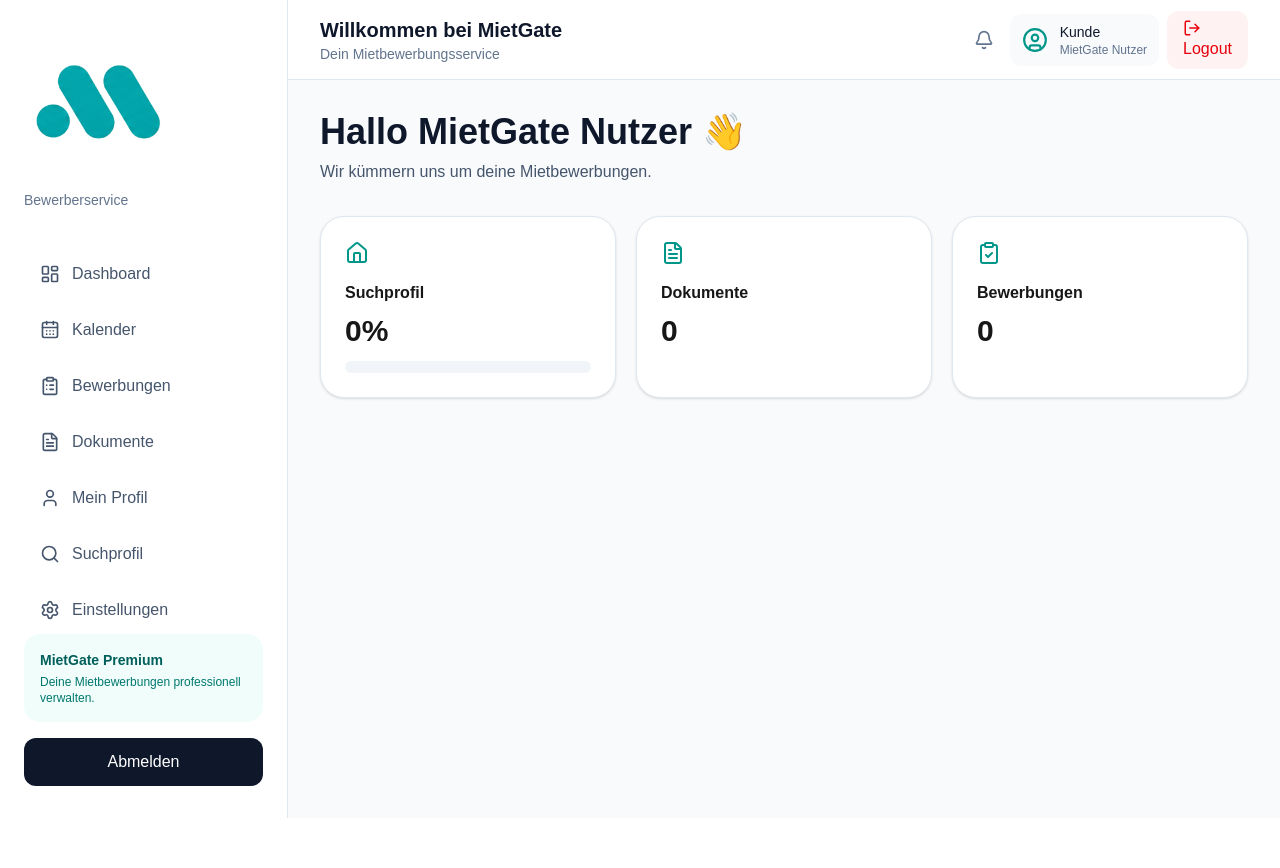
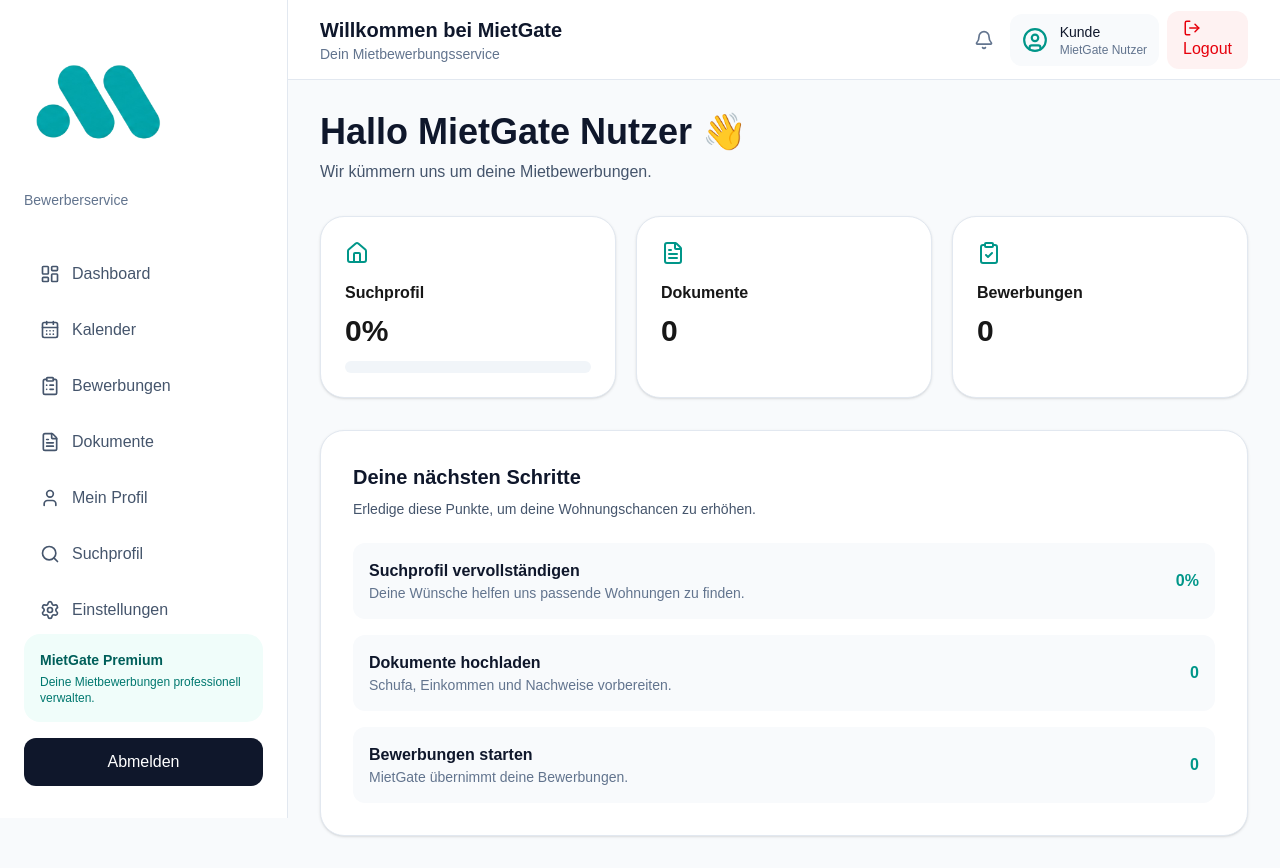
Before and after one commit to MietGate/mietgate-service, a Next.js app: page /dashboard in a window 1280 px wide. Before the commit the page ends 818 px from the top, so only its background shows below. Built offline with nearby package versions, Linux system fonts and the light colour scheme; no server answers.

Commit message:
Improve customer dashboard next steps

```diff
--- a/src/app/dashboard/page.tsx
+++ b/src/app/dashboard/page.tsx
@@ -110,7 +110,6 @@
 
 
 
-
       const {data:apps}=await supabase
         .from("applications")
         .select("id")
@@ -121,8 +120,6 @@
       setApplications(
         apps?.length || 0
       );
-
-
 
 
 
@@ -160,6 +157,7 @@
 
 
   },[]);
+
 
 
 
@@ -209,6 +207,7 @@
 
 
 
+
   return (
 
 
@@ -216,6 +215,7 @@
 
 
       <div className="space-y-8">
+
 
 
 
@@ -250,8 +250,8 @@
 
 
 
+        <div className="grid gap-5 sm:grid-cols-2 lg:grid-cols-3">
 
-        <div className="grid gap-5 sm:grid-cols-2 lg:grid-cols-3">
 
 
           <Card className="p-6">
@@ -328,6 +328,107 @@
 
 
         </div>
+
+
+
+
+
+
+
+        <Card
+          className="p-6 sm:p-8"
+          title="Deine nächsten Schritte"
+          description="Erledige diese Punkte, um deine Wohnungschancen zu erhöhen."
+        >
+
+
+          <div className="space-y-4">
+
+
+
+            <div className="flex items-center justify-between rounded-xl bg-slate-50 p-4">
+
+              <div>
+
+                <p className="font-semibold text-slate-900">
+                  Suchprofil vervollständigen
+                </p>
+
+                <p className="text-sm text-slate-500">
+                  Deine Wünsche helfen uns passende Wohnungen zu finden.
+                </p>
+
+              </div>
+
+
+              <span className="font-semibold text-teal-600">
+                {progress}%
+              </span>
+
+
+            </div>
+
+
+
+
+
+
+            <div className="flex items-center justify-between rounded-xl bg-slate-50 p-4">
+
+              <div>
+
+                <p className="font-semibold text-slate-900">
+                  Dokumente hochladen
+                </p>
+
+                <p className="text-sm text-slate-500">
+                  Schufa, Einkommen und Nachweise vorbereiten.
+                </p>
+
+              </div>
+
+
+              <span className="font-semibold text-teal-600">
+                {documents}
+              </span>
+
+
+            </div>
+
+
+
+
+
+
+            <div className="flex items-center justify-between rounded-xl bg-slate-50 p-4">
+
+              <div>
+
+                <p className="font-semibold text-slate-900">
+                  Bewerbungen starten
+                </p>
+
+                <p className="text-sm text-slate-500">
+                  MietGate übernimmt deine Bewerbungen.
+                </p>
+
+              </div>
+
+
+              <span className="font-semibold text-teal-600">
+                {applications}
+              </span>
+
+
+            </div>
+
+
+
+
+          </div>
+
+
+        </Card>
 
 
 
@@ -490,8 +591,6 @@
 
 
 
-
-
       </div>
 
 
```
